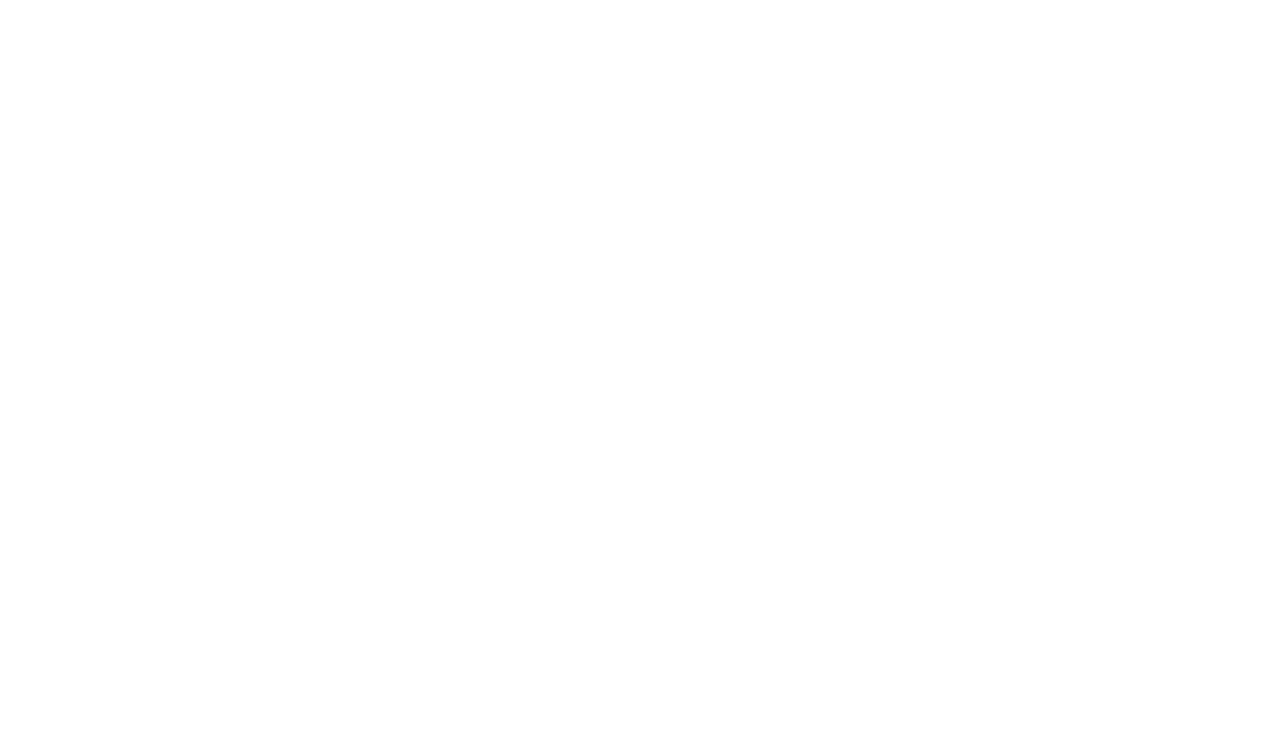
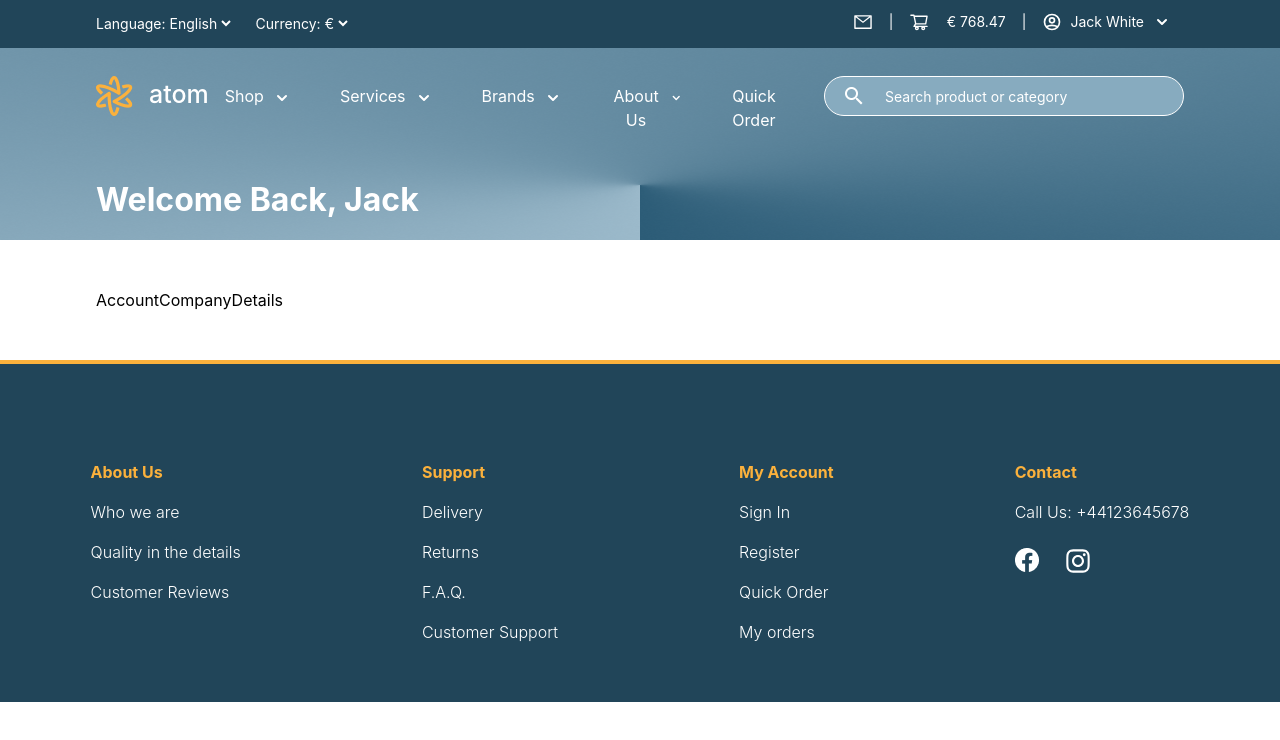
Before and after one commit to pegasus430/emporix_storefront, a React (Create React App) app: page /my-account/company-details in a window 1280 px wide. Before the commit this address had no page. Shown: the top 740 px of the page. Built offline with nearby package versions, Linux system fonts and the light colour scheme; what tailwindcss-font-inter would draw is missing.

Commit message:
Added account components.

```diff
--- a/src/App.js
+++ b/src/App.js
@@ -2,7 +2,12 @@ import React from "react";
 import { BrowserRouter as Router, Routes, Route } from 'react-router-dom'
 import Home from "./pages/home";
 import ProductList from "./pages/product";
-import MyAccount from './pages/account';
+import Account from './pages/account';
+import MyAccount from './pages/account/MyAccount'
+import AccountPersonalDetails from './pages/account/AccountPersonalDetails'
+import AccountCompanyDetails from './pages/account/AccountCompanyDetails'
+import AccountMyOrders from './pages/account/AccountMyOrders'
+import AccountReplenishmentOrders from './pages/account/AccountReplenishmentOrders'
 
 function App() {
 	return (
@@ -10,7 +15,13 @@ function App() {
 			<Routes>
 				<Route path="/" element={<Home />} />
 				<Route path="product/:category" element={<ProductList />} />
-				<Route path="my-account" element={<MyAccount />} />
+				<Route path="my-account" element={<Account />} >
+					<Route index element={<MyAccount />} />
+					<Route path="personal-details" element={<AccountPersonalDetails />} />
+					<Route path="company-details" element={<AccountCompanyDetails />} />
+					<Route path="my-orders" element={<AccountMyOrders />} />
+					<Route path="replenishment-orders" element={<AccountReplenishmentOrders />} />
+				</Route>
 				{/*<Route path="contact" element={<Contact />} />
 				<Route path="*" element={<NoPage />} /> */}
 
--- a/src/components/Header/accountmenu.js
+++ b/src/components/Header/accountmenu.js
@@ -33,7 +33,7 @@ export default function AccountMenu( props ) {
             <Menu.Item>
               {({ active }) => (
                 <a
-                  href="my-account"
+                  href="/my-account"
                   className={classNames(
                     active ? 'bg-gray-100 text-gray-900' : 'text-gray-700',
                     'block px-4 py-2 text-sm'
--- a/src/index.css
+++ b/src/index.css
@@ -57,3 +57,23 @@ code {
 .footer{
   @apply bg-[#214559] w-full h-[358px] md:h-[342px] border-t-[4px] border-[#FBB13C]
 }
+
+.content-wrapper{
+  @apply flex lg:space-x-12
+}
+
+.left-menu-panel{
+  @apply flex-auto lg:w-[23%] hidden lg:block
+}
+
+.content-panel{
+  @apply flex-auto lg:w-[77%] w-full
+}
+
+.page-wrapper{
+  @apply md:pt-60 pt-20 px-4 md:px-24 pb-12
+}
+
+.page-content{
+  @apply md:pt-12 pt-12 max-w-screen-xl mx-auto
+}
--- /dev/null
+++ b/src/pages/account/AccountCompanyDetails.js
@@ -0,0 +1,5 @@
+const AccountCompanyDetails = () => {
+    return <h1>AccountCompanyDetails</h1>;
+  };
+
+  export default AccountCompanyDetails;
--- /dev/null
+++ b/src/pages/account/AccountLayout.js
@@ -0,0 +1,23 @@
+import React, { useState }  from 'react'
+import { Link, Outlet, useParams} from 'react-router-dom'
+
+const AccountMenu = () => {
+    return (
+        <>
+        </>
+    )
+}
+const AccountLayout = ({pageComponent}) => {
+    return (
+        <div className="content-wrapper">
+           <div className="account-menu-items-left-panel left-menu-panel">
+               <AccountMenu />
+            </div>
+            <div className="account-page-content content-panel">
+                {pageComponent}
+            </div>
+        </div>
+    )
+}
+
+export default AccountLayout
--- /dev/null
+++ b/src/pages/account/AccountMyOrders.js
@@ -0,0 +1,5 @@
+const AccountMyOrders = () => {
+    return <h1>AccountMyOrders</h1>;
+};
+
+export default AccountMyOrders;
--- a/src/pages/account/AccountPage.js
+++ b/src/pages/account/AccountPage.js
@@ -1,12 +1,15 @@
 import React, { useState }  from 'react'
-import { Link }             from 'react-router-dom'
+import { Link, Outlet, useParams} from 'react-router-dom'
 
 import './account.css'
 
 const AccountPage = () => {
     return (
-        <>
-        </>
+        <div className="page-wrapper">
+            <div className="page-content">
+                <Outlet />
+            </div>
+        </div>
     )
 }
 
--- /dev/null
+++ b/src/pages/account/AccountPersonalDetails.js
@@ -0,0 +1,5 @@
+const AccountPersonalDetails = () => {
+    return <h1>AccountPersonalDetails</h1>;
+};
+
+export default AccountPersonalDetails;
--- /dev/null
+++ b/src/pages/account/AccountReplenishmentOrders.js
@@ -0,0 +1,5 @@
+const AccountReplenishmentOrders = () => {
+    return <h1>AccountReplenishmentOrders</h1>;
+};
+
+export default AccountReplenishmentOrders;
--- /dev/null
+++ b/src/pages/account/MyAccount.js
@@ -0,0 +1,14 @@
+import React, { useState }  from 'react'
+import { Link, Outlet, useParams} from 'react-router-dom'
+import AccountLayout from './AccountLayout'
+
+const MyAccountContent = () => {
+  return <h1>MyAccountContent</h1>;
+};
+
+const MyAccount = () => {
+    return <AccountLayout pageComponent={<MyAccountContent />}/>;
+};
+
+
+export default MyAccount;
--- a/src/pages/account/index.js
+++ b/src/pages/account/index.js
@@ -3,16 +3,16 @@ import Topbar from "../../components/Header/topbar"
 import Footer from "../../components/Footer"
 import AccountPage from "./AccountPage"
 
-const MyAccount = () => {
-
+const Account = () => {
+    const title = "Welcome Back, Jack"
     return (
         <div className="min-w-[375px]">
-            <Topbar title={category} />
-            <AccountPage />
+            <Topbar title={title} />
+            <AccountPage page_info={title}/>
             <Footer />
         </div>
 
     )
 }
 
-export default MyAccount;
+export default Account;
```
